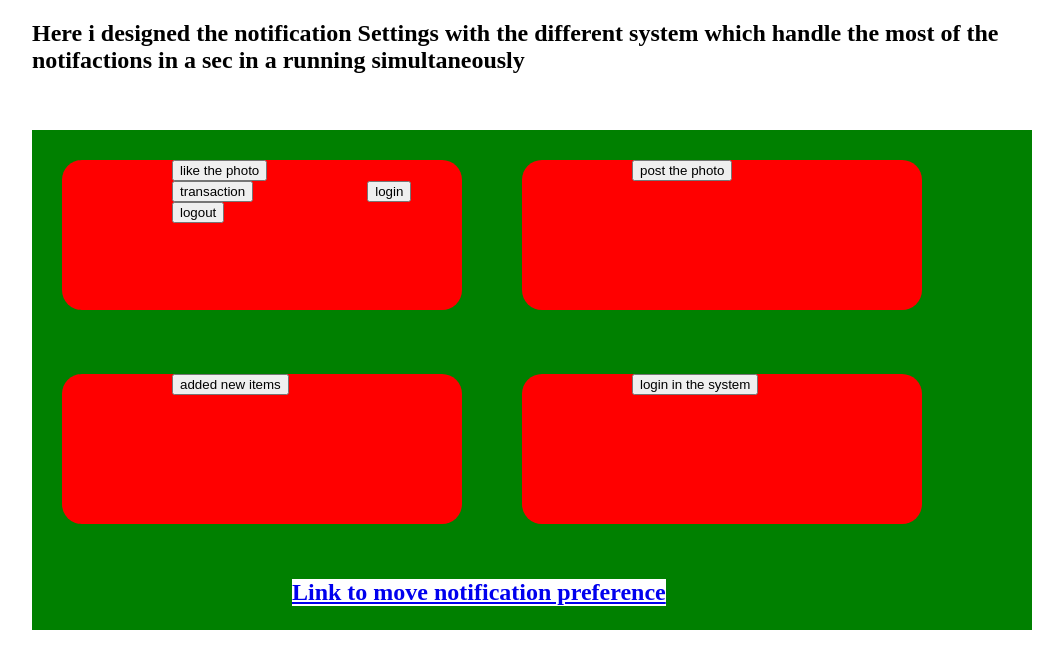
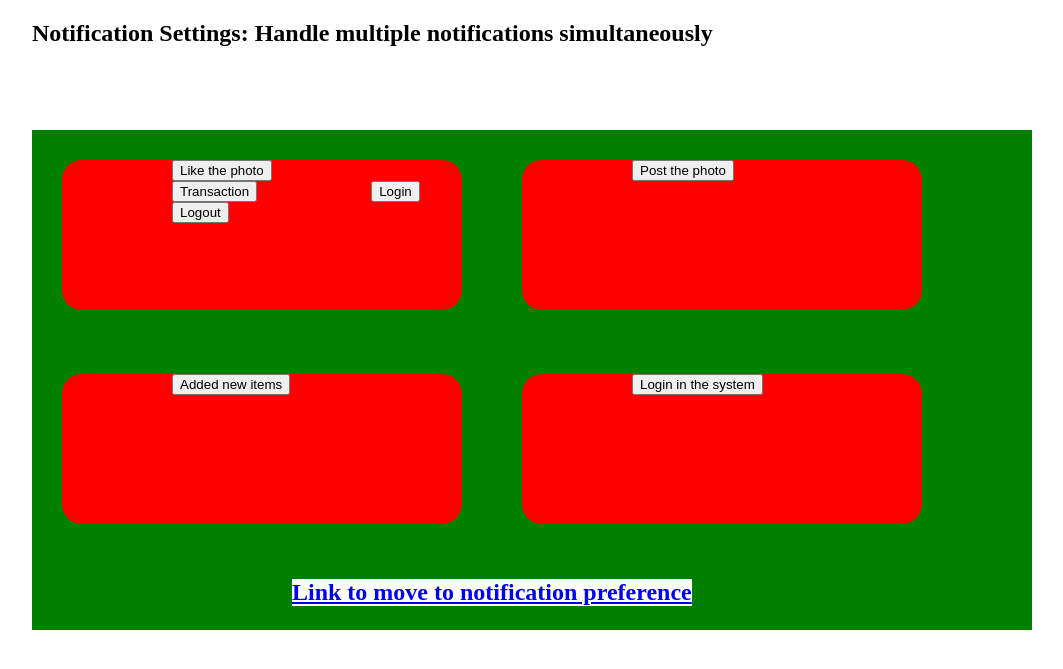
Before and after one commit to Dinesh90665/kafka-project, a Django app: page /first in a window 1280 px wide. Shown: the top 669 px of the page, without its empty margins (176-1239 px from the left). Run offline with Django 5.2, Linux system fonts and the light colour scheme.

Commit message:
initial commit

```diff
--- a/notify/good/static/second.js
+++ b/notify/good/static/second.js
@@ -1,60 +1,53 @@
 document.addEventListener("DOMContentLoaded", () => {
     const buttons = document.querySelectorAll(".msg");
 
-    // Define delay for each action in milliseconds
     const actionDelays = {
-        like_photo: 1000,       // 1 second
-        transaction: 2000,      // 2 seconds
-        login: 3000,            // 3 seconds
-        logout: 4000,           // 4 seconds
-        post_photo: 1500,       // example
-        added_item: 2500,
-        login_system: 3500
+        like_photo: 4000,
+        transaction: 1000,
+        login: 2000,
+        logout: 4000
+
     };
 
+    // Helper function to get CSRF token from cookie
+    function getCSRFToken() {
+        const name = "csrftoken";
+        const cookies = document.cookie.split(";");
+        for (let cookie of cookies) {
+            cookie = cookie.trim();
+            if (cookie.startsWith(name + "=")) {
+                return decodeURIComponent(cookie.substring(name.length + 1));
+            }
+        }
+        return null;
+    }
+
     buttons.forEach(btn => {
-        btn.onclick = () => {
+        btn.addEventListener("click", () => {
             const action = btn.dataset.action;
             const delay = actionDelays[action] || 1000;
 
             btn.innerText = "Sending...";
 
             setTimeout(() => {
-                // Example fetch call (adjust URL if needed)
-                fetch("/send_notification/", {
+                fetch(sendNotificationUrl, {
                     method: "POST",
                     headers: {
                         "Content-Type": "application/x-www-form-urlencoded",
                         "X-CSRFToken": getCSRFToken()
                     },
-                    body: `action=${action}`
+                    body: `action=${encodeURIComponent(action)}`
                 })
                 .then(res => res.json())
                 .then(data => {
-                    if (data.status === "success") {
-                        btn.innerText = "Sent!";
-                    } else {
-                        btn.innerText = "Failed!";
-                    }
+                    btn.innerText = data.status === "success" ? "Sent!" : "Failed!";
+                    console.log("Action sent:", data.action);
+                })
+                .catch(err => {
+                    console.error("Fetch error:", err);
+                    btn.innerText = "Error!";
                 });
             }, delay);
-        };
+        });
     });
-
-    // Helper function to get CSRF token from cookie
-    function getCSRFToken() {
-        let cookieValue = null;
-        const name = "csrftoken";
-        if (document.cookie && document.cookie !== "") {
-            const cookies = document.cookie.split(";");
-            for (let cookie of cookies) {
-                cookie = cookie.trim();
-                if (cookie.startsWith(name + "=")) {
-                    cookieValue = decodeURIComponent(cookie.substring(name.length + 1));
-                    break;
-                }
-            }
-        }
-        return cookieValue;
-    }
 });
--- a/notify/good/templates/first.html
+++ b/notify/good/templates/first.html
@@ -4,39 +4,46 @@
 <head>
   <meta charset="UTF-8">
   <title>Notification Settings</title>
+  <link rel="stylesheet" href="{% static 'style.css' %}">
 </head>
-<link rel="stylesheet" href="{% static 'style.css' %}">
 <body>
-<form method="post" id="notificationForm">
+
 <div class="second">
-<h2>Here i designed the notification Settings with the different system which handle the most of the notifactions in a sec in a running simultaneously</h2>
+    <h2>Notification Settings: Handle multiple notifications simultaneously</h2>
 </div>
-  <div class="container">
- <div class='first'>
-    <button type="button" class="msg" data-action="like_photo">like the photo</button>
-    <button type="button" class="msg" data-action="transaction">transaction</button>
-    <button type="button" class="msg" data-action="login">login</button>
-    <button type="button" class="msg" data-action="logout">logout</button>
- </div>
-      <div class='first'>
-        <button type="button" class="msg" data-action="post_photo">post the photo</button>
-        {% comment %} <button type="button" class="msg" data-action="post_photo">post the photo</button>
-        <button type="button" class="msg" data-action="post_photo">post the photo</button>
-        <button type="button" class="msg" data-action="post_photo">post the photo</button> {% endcomment %}
 
-      </div>
+<div class="container">
+    <div class="first">
+        <button type="button" class="msg" data-action="like_photo">Like the photo</button>
+        <button type="button" class="msg" data-action="transaction">Transaction</button>
+        <button type="button" class="msg" data-action="login">Login</button>
+        <button type="button" class="msg" data-action="logout">Logout</button>
+    </div>
 
-        <div class='first'>
-            <button type="button" class="msg" data-action="added_item">added new items</button>
-        </div>
-          <div class='first'>
-        <button type="button" class="msg" data-action="login_system">login in the system</button>
-          </div>
+    <div class="first">
+        <button type="button" class="msg" data-action="post_photo">Post the photo</button>
+    </div>
 
-         <a href="{% url 'preferences_page' %}"><h2 class="men">Link to move notification preference</h2> </a>
-  </div>
-  <form>
-      <script src="{% static 'second.js' %}"></script>
+    <div class="first">
+        <button type="button" class="msg" data-action="added_item">Added new items</button>
+    </div>
+
+    <div class="first">
+        <button type="button" class="msg" data-action="login_system">Login in the system</button>
+    </div>
+
+    <a href="{% url 'preferences_page' %}">
+        <h2 class="men">Link to move to notification preference</h2>
+    </a>
+</div>
+
+<!-- Pass URL from Django template -->
+<script>
+    const sendNotificationUrl = "{% url 'send_notification' %}";
+</script>
+
+<script src="{%static 'second.js' %}">
+</script>
+
 </body>
-
 </html>
--- a/notify/good/views.py
+++ b/notify/good/views.py
@@ -58,6 +58,7 @@ def login_view(request):
 
 
 # ---------- KAFKA ----------
+@login_required
 def send_notification(request):
     if request.method == "POST":
         action = request.POST.get("action")
```
Also changed, not shown: notify/good/static/third.js (+19 -21 lines), notify/good/templates/preferences.html (+8 -3 lines), notify/db.sqlite3.
